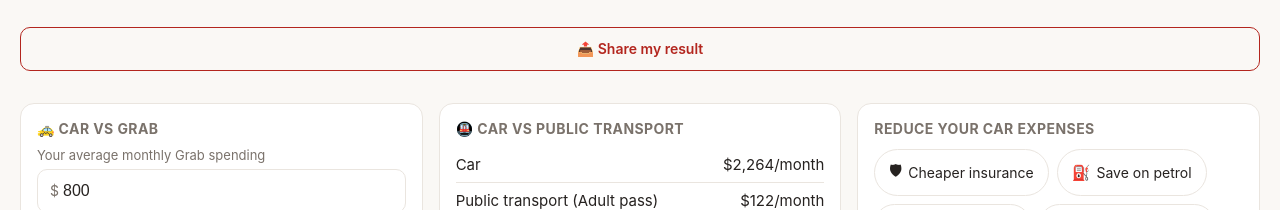
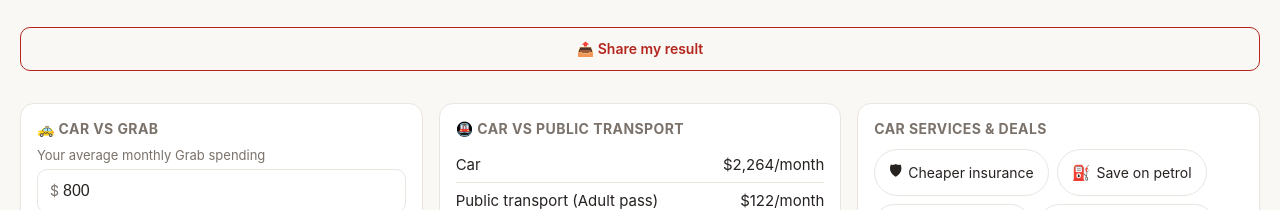
Before and after one commit to macmelvin/SG-Money-CPF-HDB-Calculator, a React (Vite) app: page /car-cost-calculator in a window 1280 px wide. Shown: the part 1105-1315 px from the top of the page. Built offline with nearby package versions, Linux system fonts and the light colour scheme; no server answers.

Commit message:
Rename Car Cost prompt: 'Reduce your car expenses' -> 'Car services & deals'
The old prompt implied every option was about cutting costs, which no
longer fit once 'Car deals' (a dealer selling cars, not a cost-saving
service) was added to the same button group.

```diff
--- a/src/calculators/CarCostCalculator.tsx
+++ b/src/calculators/CarCostCalculator.tsx
@@ -443,7 +443,7 @@
 
       <NextStep
         calculatorId={CALCULATOR_ID}
-        prompt="Reduce your car expenses"
+        prompt="Car services & deals"
         hideEmbeddedAdSpot
         onSponsorStatusChange={setHasActiveSponsor}
       />
```
